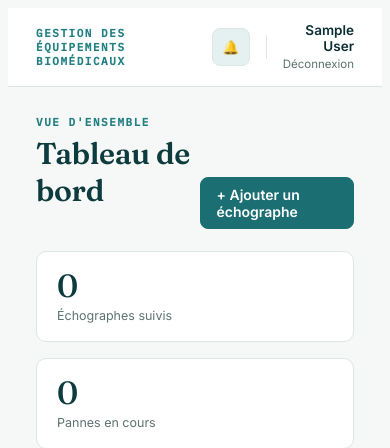
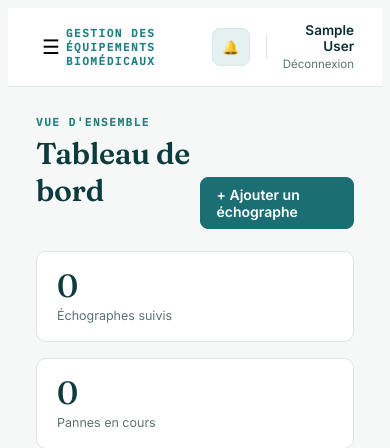
Before and after one commit to FeizaStiti/GMAO, a Django app: page / in a window 390 px wide. Shown: the top 448 px of the page. Run offline with Django 5.2, Linux system fonts and the light colour scheme; the visitor is signed in with stand-in values (Sample User, id 1); data comes from the database, SQL or seed files in the repository; data that the repository does not hold is empty.

Commit message:
Fix: afficher le bouton menu sur mobile

```diff
--- a/static/css/style.css
+++ b/static/css/style.css
@@ -311,4 +311,5 @@ a:hover { color: var(--teal-900); }
   .login-visual { display: none; }
   .sidebar { position: fixed; left: -260px; z-index: 40; transition: left 0.2s ease; }
   .sidebar.open { left: 0; }
+  #burger { display: flex !important; align-items: center; justify-content: center; width: 34px; height: 34px; }
 }
```
